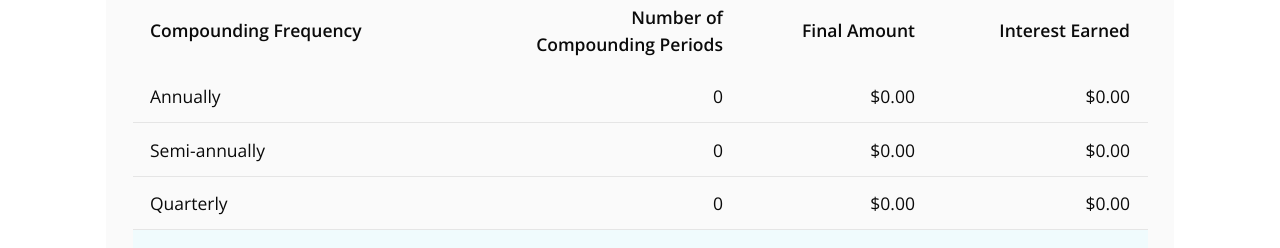
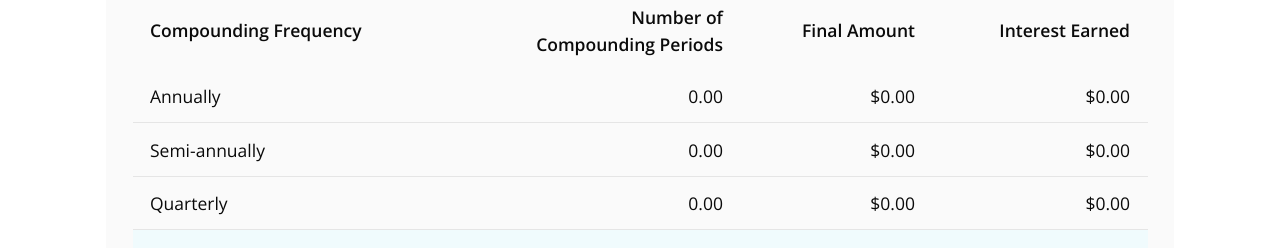
Before and after one commit to SU-SWS/ifdm_learning_apps, a Next.js app: page /interactives/compounding-frequency-calculator in a window 1280 px wide. Shown: the part 691-939 px from the top of the page. Built offline with nearby package versions, Linux system fonts and the light colour scheme.

Commit message:
IFDM-157: fix to decimal places for the table

```diff
--- a/app/interactives/compounding-frequency-calculator/page.tsx
+++ b/app/interactives/compounding-frequency-calculator/page.tsx
@@ -221,7 +221,7 @@ export default function CompoundInterestCalculator() {
                     className={selectedCompounding === result.value ? "bg-lagunita-lighter text-lagunita font-bold" : ""}
                   >
                     <td className="px-4 py-3 border-b">{result.label}</td>
-                    <td className="text-right px-4 py-3 border-b text-foreground">{formatNumber(result.totalPeriods)}</td>
+                    <td className="text-right px-4 py-3 border-b text-foreground">{result.totalPeriods.toFixed(2)}</td>
                     <td className="text-right px-4 py-3 border-b text-foreground">{formatCurrency(result.finalAmount)}</td>
                     <td className="text-right px-4 py-3 border-b">{formatCurrency(result.interestEarned)}</td>
                   </tr>
```
